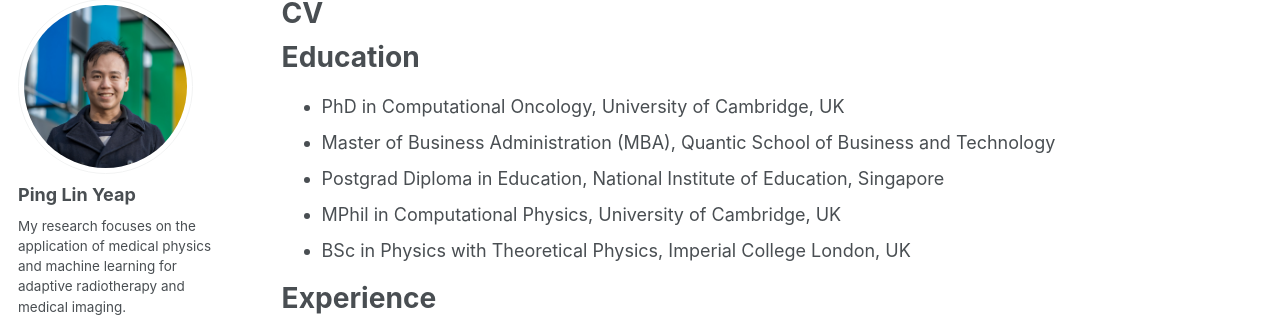
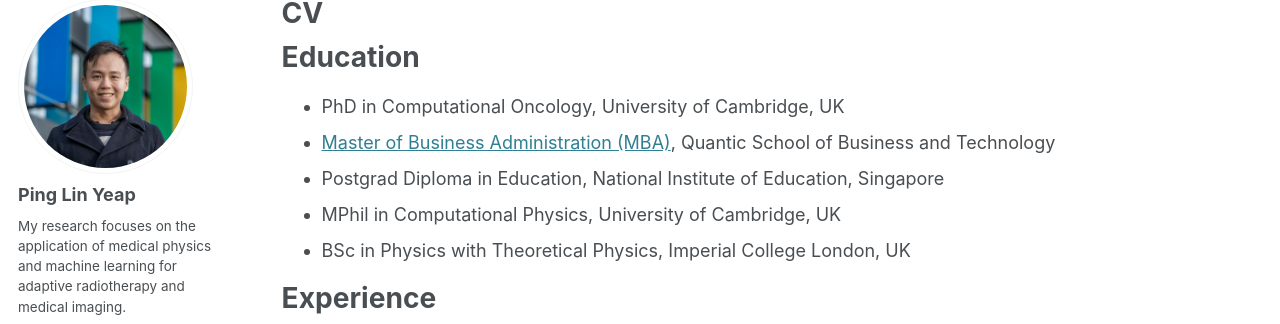
Before and after one commit to yeappl/yeappl.github.io, a Jekyll site: the page built from _pages/cv.md, in a window 1280 px wide and 900 px high. Shown: the part 107-431 px from the top of the window. Built offline with Jekyll 4.4.1, drawn with Linux system fonts in a browser that asks for light colours; some web fonts are replaced; part of the change alters nothing that is shown.

Commit message:
Update cv.md

```diff
--- a/_pages/cv.md
+++ b/_pages/cv.md
@@ -12,7 +12,7 @@ redirect_from:
 Education
 ======
 * PhD in Computational Oncology, University of Cambridge, UK
-* Master of Business Administration (MBA), Quantic School of Business and Technology
+* [Master of Business Administration (MBA)](https://www.parchment.com/u/award/ab5c6fb6db1f8977e93317e54b938bdf), Quantic School of Business and Technology
 * Postgrad Diploma in Education, National Institute of Education, Singapore
 * MPhil in Computational Physics, University of Cambridge, UK
 * BSc in Physics with Theoretical Physics, Imperial College London, UK
```
